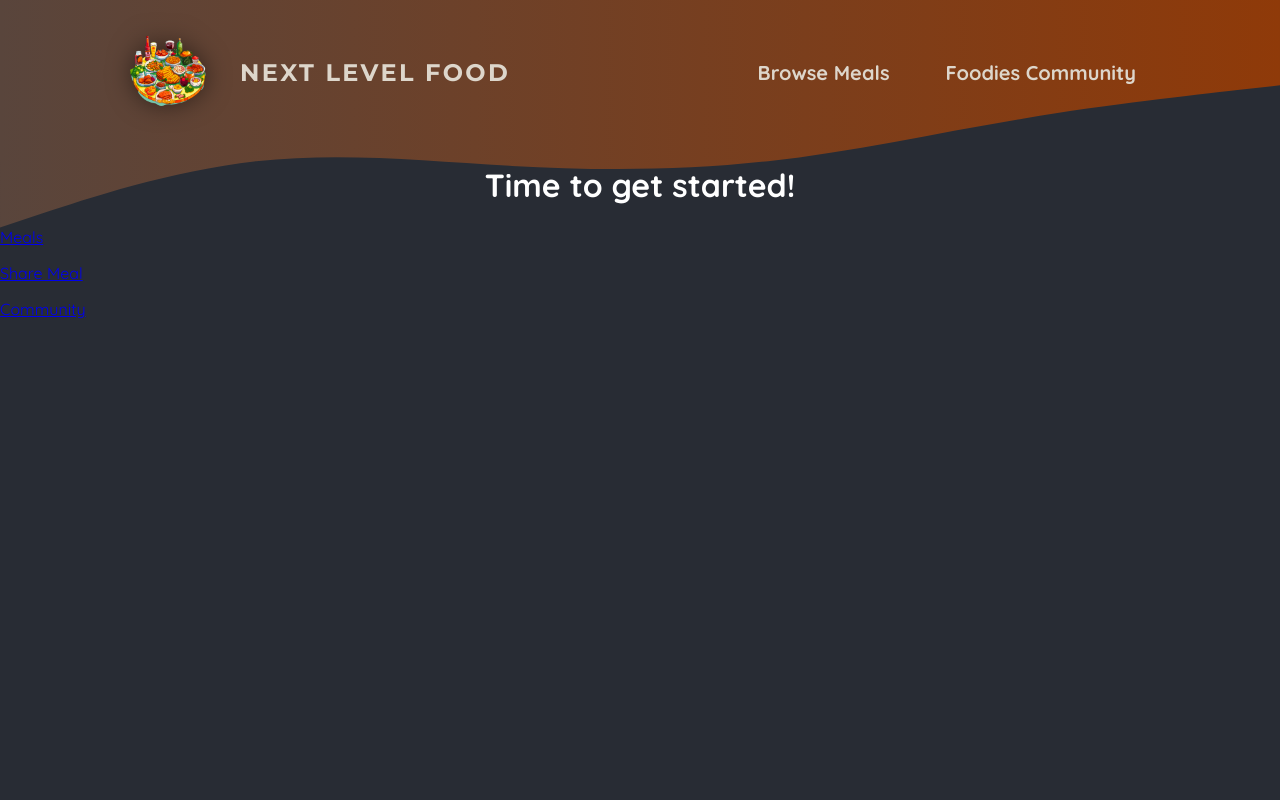
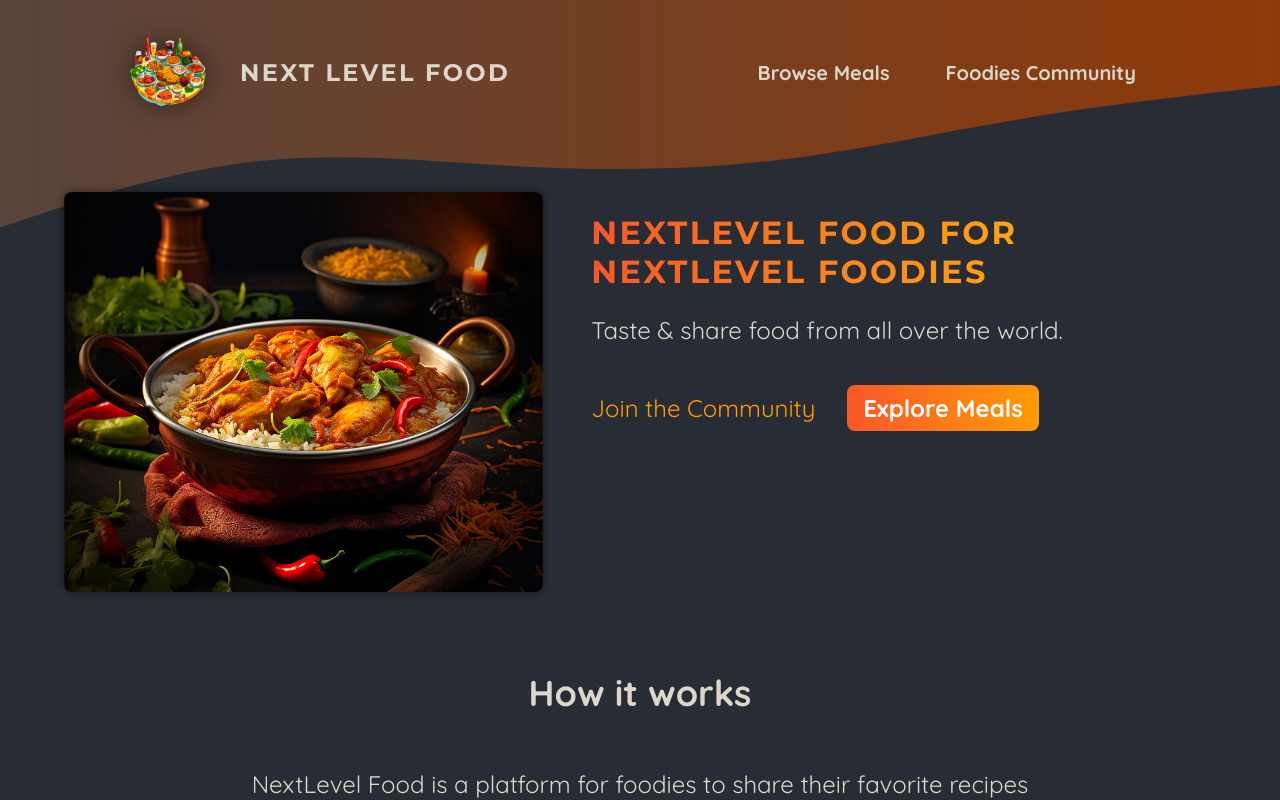
Before and after one commit to Nickx58/next_js_concepts, a Next.js app: page / in a window 1280 px wide. Shown: the top 800 px of the page. Built offline with nearby package versions, Linux system fonts and the light colour scheme.

Commit message:
Next JS page component setup

```diff
--- a/app/page.js
+++ b/app/page.js
@@ -1,19 +1,53 @@
 import Link from "next/link";
+
+import classes from "./page.module.css";
+import ImageSlideshow from "@/components/images/images-slideshow";
+
 export default function Home() {
   return (
+    <>
+      <header className={classes.header}>
+        <div className={classes.slideshow}>
+          <ImageSlideshow />
+        </div>
+        <div>
+          <div className={classes.hero}>
+            <h1>NextLevel Food for NextLevel Foodies</h1>
+            <p>Taste & share food from all over the world.</p>
+          </div>
+          <div className={classes.cta}>
+            <Link href="/community">Join the Community</Link>
+            <Link href="/meals">Explore Meals</Link>
+          </div>
+        </div>
+      </header>
       <main>
-      <h1 style={{ color: "white", textAlign: "center" }}>
-        Time to get started!
-      </h1>
+        <section className={classes.section}>
+          <h2>How it works</h2>
           <p>
-        <Link href="/meals">Meals</Link>
+            NextLevel Food is a platform for foodies to share their favorite
+            recipes with the world. It&apos;s a place to discover new dishes,
+            and to connect with other food lovers.
           </p>
           <p>
-        <Link href="/meals/share">Share Meal</Link>
+            NextLevel Food is a place to discover new dishes, and to connect
+            with other food lovers.
+          </p>
+        </section>
+
+        <section className={classes.section}>
+          <h2>Why NextLevel Food?</h2>
+          <p>
+            NextLevel Food is a platform for foodies to share their favorite
+            recipes with the world. It&apos;s a place to discover new dishes,
+            and to connect with other food lovers.
           </p>
           <p>
-        <Link href="/community">Community</Link>
+            NextLevel Food is a place to discover new dishes, and to connect
+            with other food lovers.
           </p>
+        </section>
       </main>
+    </>
   );
 }
--- /dev/null
+++ b/app/page.module.css
@@ -0,0 +1,75 @@
+.header {
+    display: flex;
+    gap: 3rem;
+    margin: 3rem auto;
+    width: 90%;
+    max-width: 75rem;
+}
+
+.slideshow {
+    width: 40rem;
+    height: 25rem;
+}
+
+.hero {
+    color: #ddd6cb;
+    font-size: 1.5rem;
+}
+
+.hero h1 {
+    font-size: 2rem;
+    font-weight: bold;
+    font-family: 'Montserrat', sans-serif;
+    letter-spacing: 0.15rem;
+    text-transform: uppercase;
+    background: linear-gradient(90deg, #f9572a, #ffc905);
+    background-clip: text;
+    -webkit-background-clip: text;
+    -webkit-text-fill-color: transparent;
+}
+
+.cta {
+    font-size: 1.5rem;
+    display: flex;
+    gap: 1rem;
+}
+
+.cta a {
+    display: inline-block;
+    margin-top: 1rem;
+    padding: 0.5rem 1rem;
+    border-radius: 0.5rem;
+    background: linear-gradient(90deg, #f9572a, #ff9b05);
+    color: #ffffff;
+    font-weight: bold;
+    text-decoration: none;
+}
+
+.cta a:hover,
+.cta a:active {
+    background: linear-gradient(90deg, #fd4715, #f9b241);
+}
+
+.cta a:first-child {
+    background: transparent;
+    font-weight: normal;
+    color: #ff9b05;
+    padding-left: 0;
+}
+
+.cta a:first-child:hover,
+.cta a:first-child:active {
+    background: transparent;
+    color: #f9b241;
+}
+
+.section {
+    display: flex;
+    flex-direction: column;
+    color: #ddd6cb;
+    font-size: 1.5rem;
+    max-width: 50rem;
+    width: 90%;
+    margin: 2rem auto;
+    text-align: center;
+}
--- /dev/null
+++ b/components/images/image-slideshow.module.css
@@ -0,0 +1,26 @@
+.slideshow {
+    position: relative;
+    width: 100%;
+    height: 100%;
+    border-radius: 8px;
+    overflow: hidden;
+    box-shadow: 0 0 0.5rem rgba(0, 0, 0, 0.5);
+}
+
+.slideshow img {
+    width: 100%;
+    height: 100%;
+    object-fit: cover;
+    position: absolute;
+    top: 0;
+    left: 0;
+    opacity: 0;
+    transform: scale(1.1) translateX(-1rem) rotate(-5deg);
+    transition: all 0.5s ease-in-out;
+}
+
+.slideshow .active {
+    z-index: 1;
+    opacity: 1;
+    transform: scale(1) translateX(0) rotate(0);
+}
--- /dev/null
+++ b/components/images/images-slideshow.js
@@ -0,0 +1,50 @@
+"use client";
+
+import { useEffect, useState } from "react";
+import Image from "next/image";
+
+import burgerImg from "@/assets/burger.jpg";
+import curryImg from "@/assets/curry.jpg";
+import dumplingsImg from "@/assets/dumplings.jpg";
+import macncheeseImg from "@/assets/macncheese.jpg";
+import pizzaImg from "@/assets/pizza.jpg";
+import schnitzelImg from "@/assets/schnitzel.jpg";
+import tomatoSaladImg from "@/assets/tomato-salad.jpg";
+import classes from "./image-slideshow.module.css";
+
+const images = [
+  { image: burgerImg, alt: "A delicious, juicy burger" },
+  { image: curryImg, alt: "A delicious, spicy curry" },
+  { image: dumplingsImg, alt: "Steamed dumplings" },
+  { image: macncheeseImg, alt: "Mac and cheese" },
+  { image: pizzaImg, alt: "A delicious pizza" },
+  { image: schnitzelImg, alt: "A delicious schnitzel" },
+  { image: tomatoSaladImg, alt: "A delicious tomato salad" },
+];
+
+export default function ImageSlideshow() {
+  const [currentImageIndex, setCurrentImageIndex] = useState(0);
+
+  useEffect(() => {
+    const interval = setInterval(() => {
+      setCurrentImageIndex((prevIndex) =>
+        prevIndex < images.length - 1 ? prevIndex + 1 : 0
+      );
+    }, 5000);
+
+    return () => clearInterval(interval);
+  }, []);
+
+  return (
+    <div className={classes.slideshow}>
+      {images.map((image, index) => (
+        <Image
+          key={index}
+          src={image.image}
+          className={index === currentImageIndex ? classes.active : ""}
+          alt={image.alt}
+        />
+      ))}
+    </div>
+  );
+}
```
Lines whose indentation alone changed are shown as unchanged.
